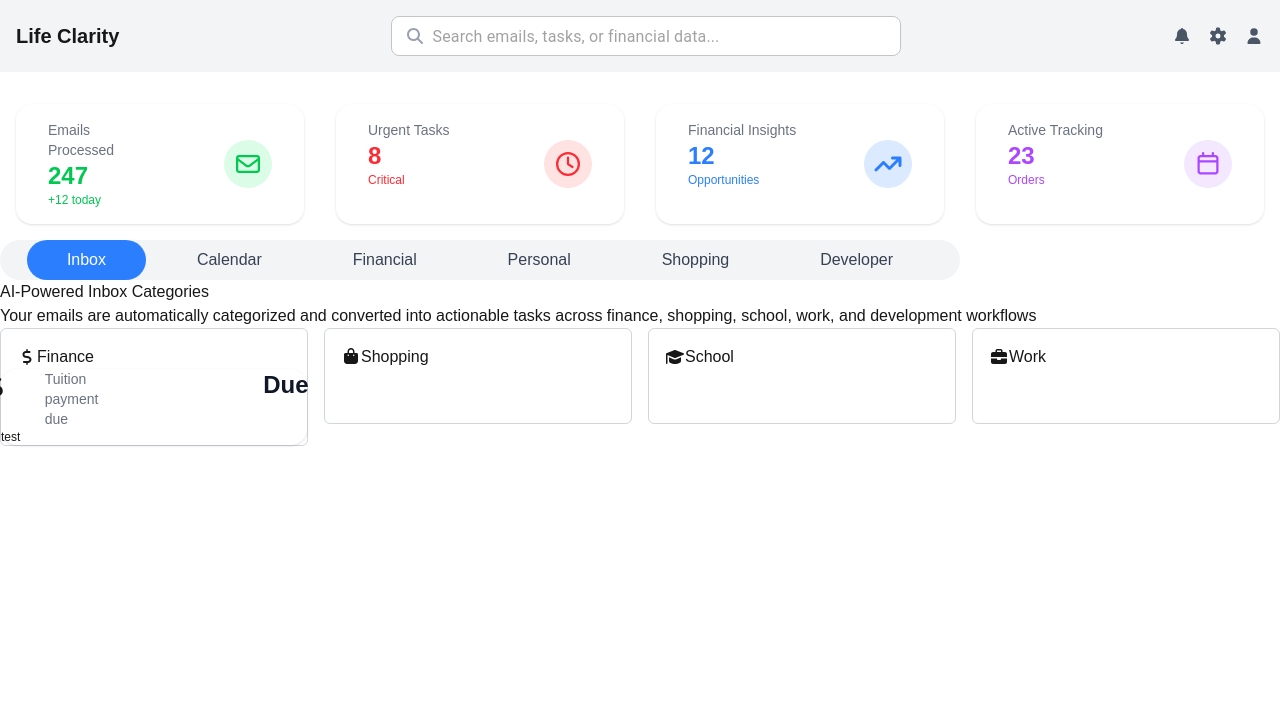
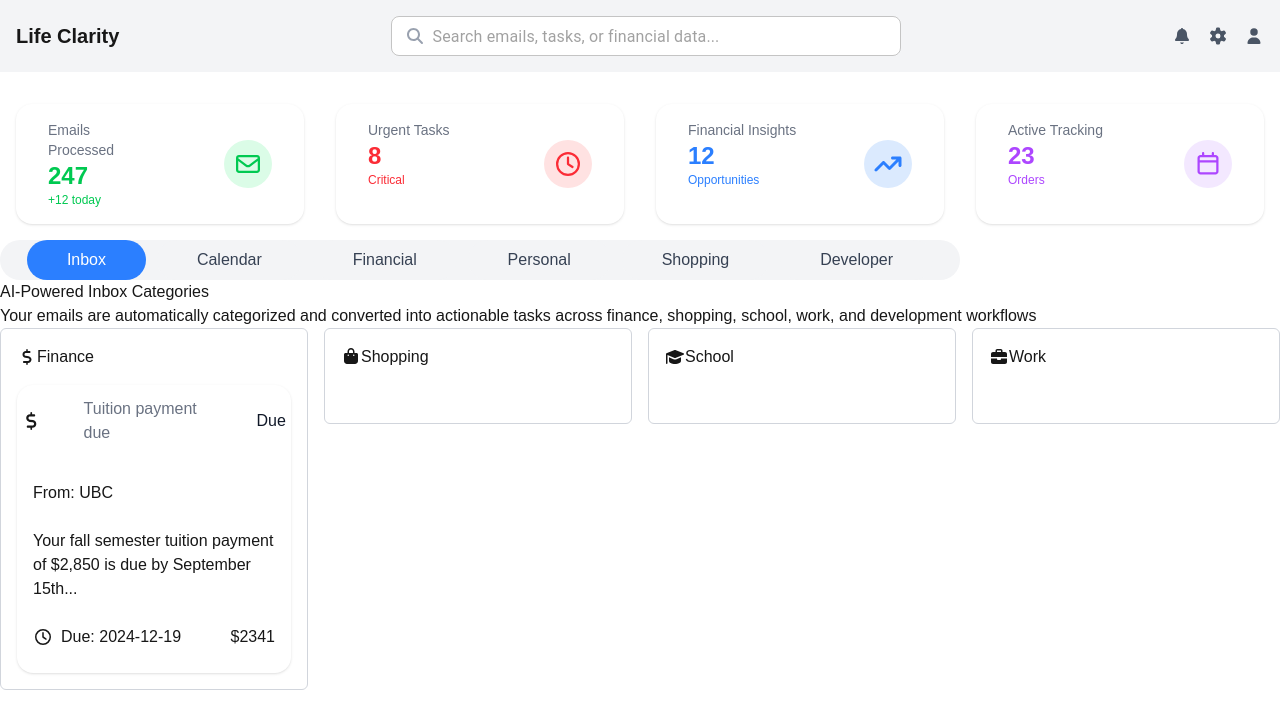
Before and after one commit to kennedyyung/hack-the-north, a Next.js app: page / in a window 1280 px wide. Both pictures are taken after a click on the button "Inbox". Shown: the top 728 px of the page. Built offline with nearby package versions, Linux system fonts and the light colour scheme; what @mui/material-nextjs would draw is missing.

Commit message:
base email summary box

```diff
--- a/src/app/components/emailSummary.tsx
+++ b/src/app/components/emailSummary.tsx
@@ -1,30 +1,46 @@
 import { ReactNode } from "react";
-
+import { faClock } from "@fortawesome/free-regular-svg-icons";
+import { FontAwesomeIcon } from "@fortawesome/react-fontawesome";
 
 type EmailSummaryProps = {
     title: string;
-    value: string | number;
+    tag: string | number;
+    from: string;
+    icon?: ReactNode;
     note: string;
-    noteColour?: string;
-    icon?: ReactNode;
-
+    dueDate?: string;
+    amount: string | number;
   };
 
-  export default function EmailSummary({ title, value, note, noteColour, icon }: EmailSummaryProps) {
+  export default function EmailSummary({ title, tag, from, icon, note, dueDate, amount }: EmailSummaryProps) {
     return (
-      <div className="rounded-2xl shadow bg-white grid grid-cols-7 ">
+        <div className="grid grid-rows-4 rounded-2xl shadow bg-white m-4">
+      <div className=" grid grid-cols-7 mx-4">
         {icon && (
-            <div className="mr-4 justify-self-end self-center w-12 h-12 flex rounded-full text-2xl ">
+            <div className=" flex items-center justify-self-end self-center w-12 h-12 rounded-full text-lg ">
                 {icon}
             </div>
         )}
 
-        <h3 className="col-start-2 cols-span-5 text-sm font-medium text-gray-500">{title}</h3>
-        <p className="col-start-7 text-2xl font-bold text-gray-900">{value}</p>
-        <p className={`text-xs ${noteColour}`}>{note}</p>
+        <h1 className="col-start-2 col-span-5 text-md font-medium text-gray-500 flex items-center mx-4">{title}</h1>
+        <p className="col-start-7 text-gray-900 flex items-center mx-4">{tag}</p>
         </div>
 
+        <div className="row-start-2 flex items-center mx-4">From: {from}</div>
+        <div className="row-start-3 mx-4">{note}</div>
+        <div className="row-start-4 flex justify-between items-center mx-4">
+        {dueDate && (
+  <div className="flex items-center gap-2 ">
+    <FontAwesomeIcon icon={faClock} />
+    <p>Due: {dueDate}</p>
+  </div>
+)}
 
+
+            <p>${amount}</p>
+            </div>
+
+        </div>
 
 
     );
--- a/src/app/pages/inbox.tsx
+++ b/src/app/pages/inbox.tsx
@@ -19,7 +19,7 @@ export default function Inbox() {
             </div>
 
 
-            <EmailSummary title="Tuition payment due" note="test" value="Due" icon={<FontAwesomeIcon icon={faDollarSign} />}/>
+            <EmailSummary title="Tuition payment due" from="UBC" tag="Due" icon={<FontAwesomeIcon icon={faDollarSign} />} note="Your fall semester tuition payment of $2,850 is due by September 15th..."  dueDate="2024-12-19" amount="2341"/>
           </div>
           <div className="bg-white border border-gray-300 h-24 rounded-md  ">
           <div className="flex items-center ml-4 mr-2 mt-4">
```
